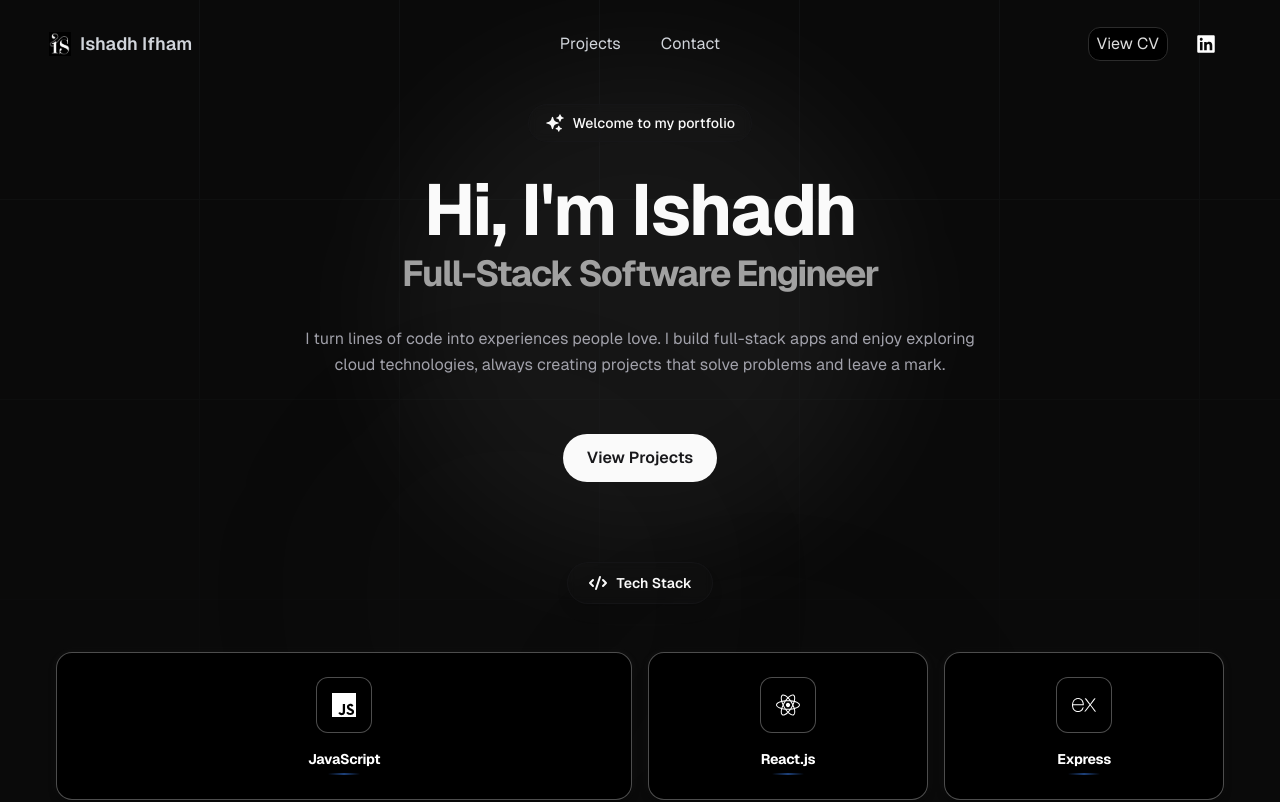
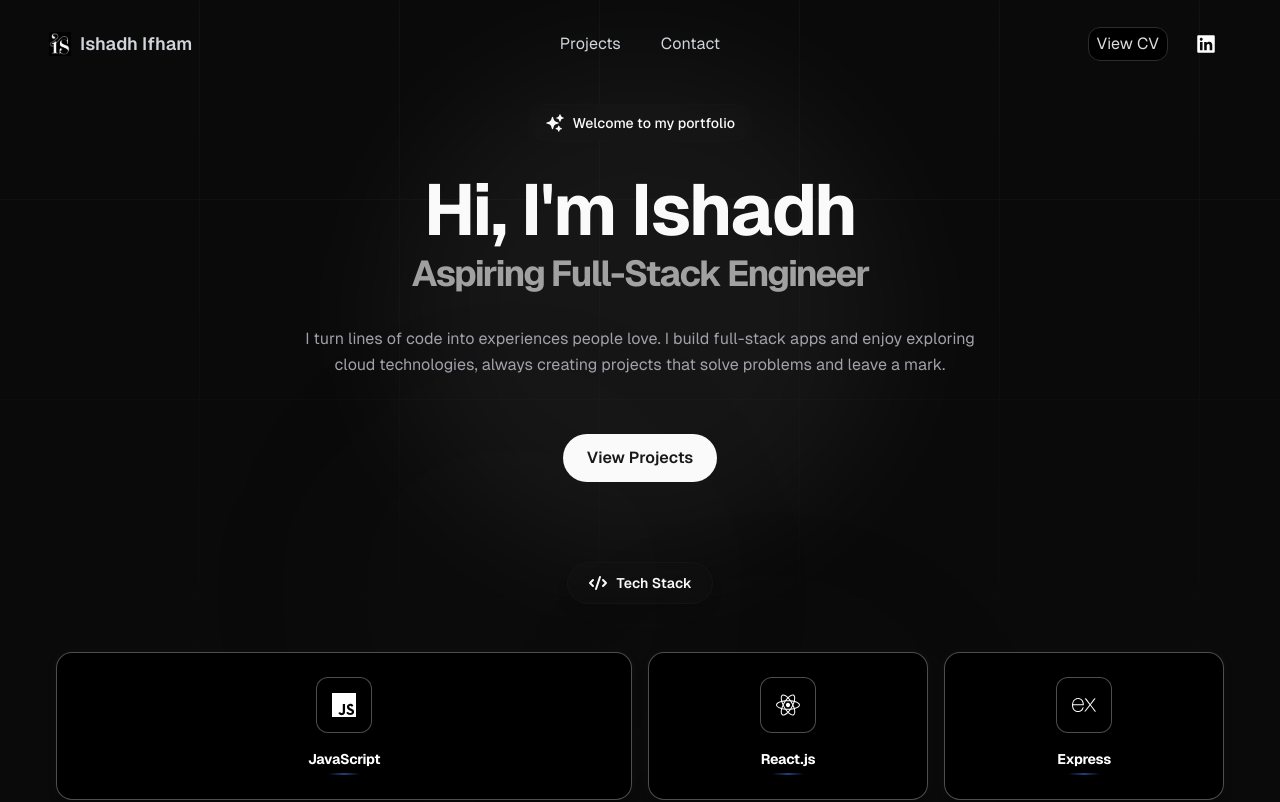
Before and after one commit to ishadhifham7/Ishadh-Portfolio, a Next.js app: page / in a window 1280 px wide. Shown: the top 802 px of the page. Built offline with nearby package versions, Linux system fonts and the light colour scheme.

Commit message:
role change in the hero section

```diff
--- a/app/(home)/components/HeroSection.jsx
+++ b/app/(home)/components/HeroSection.jsx
@@ -81,7 +81,7 @@ const HeroSection = () => {
                 variants={textAnimation}
                 className="block text-white/60 text-2xl md:text-4xl"
               >
-                Full-Stack Software Engineer
+                Aspiring Full-Stack Engineer
               </motion.span>
             </motion.h1>
           </div>
```
